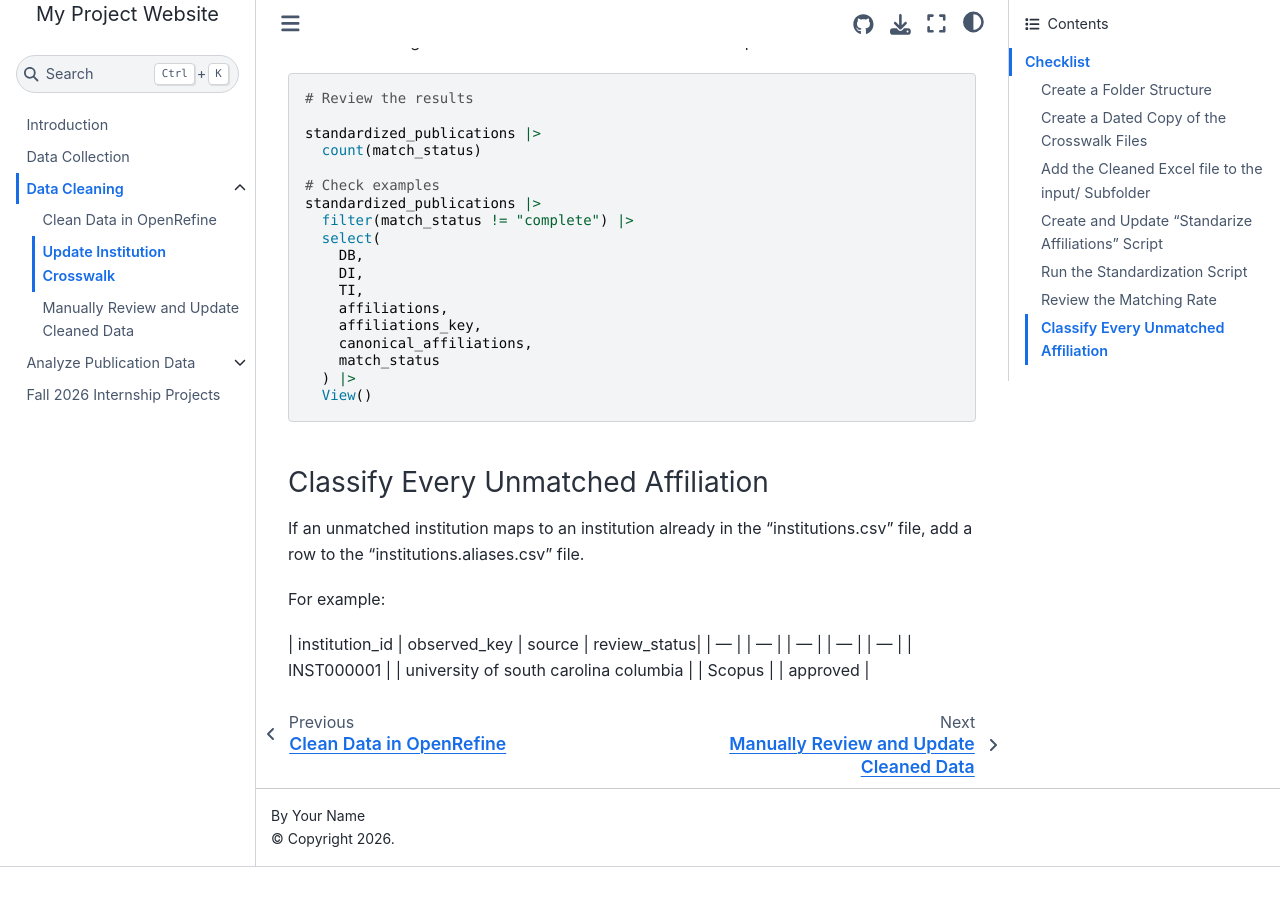
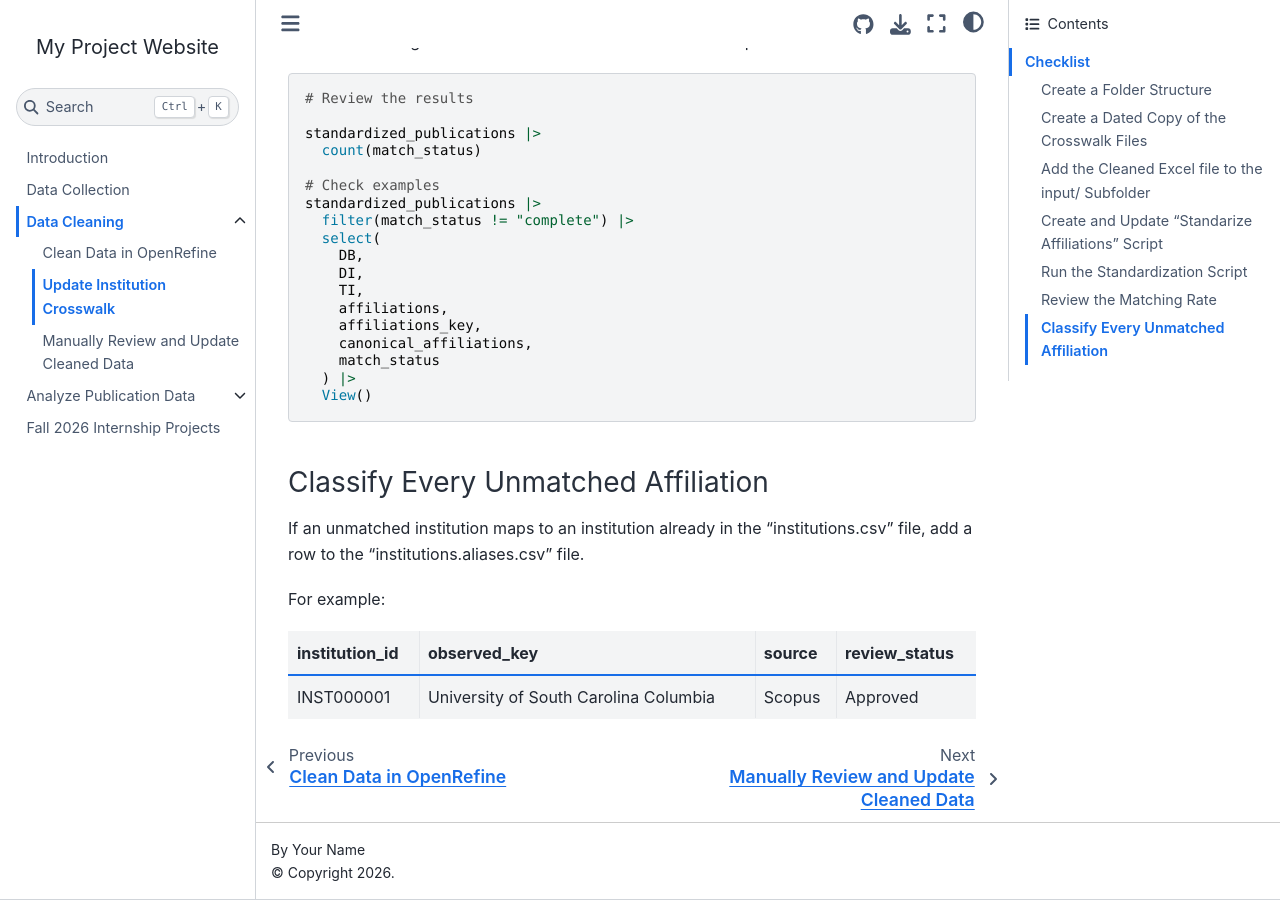
Before and after one commit to vvlooking/research-impact, a Jupyter Book: the page built from website/data-cleaning-crosswalk.md, in a window 1280 px wide and 900 px high, scrolled down 4084 px. Built offline with Jupyter Book 1.0.4 settings and Sphinx 7.4.7 and the Sphinx Book theme 1.1.4, drawn with Linux system fonts in a browser that asks for light colours; pages that are not in the unit, such as notebooks, are missing from menus; before the commit the page ends 4951 px from its top, so only the background shows below that.

```diff
--- a/website/data-cleaning-crosswalk.md
+++ b/website/data-cleaning-crosswalk.md
@@ -212,6 +212,6 @@ If an unmatched institution maps to an institution already in the "institutions.
 
 For example:
 
-| institution_id | observed_key | source | review_status|
-| --- | | --- | | --- | | --- | | --- |
-| INST000001 | | university of south carolina columbia | | Scopus | | approved |
+| institution_id | observed_key | source | review_status |
+|---|---|---|---|
+| INST000001 | University of South Carolina Columbia | Scopus | Approved |
```
